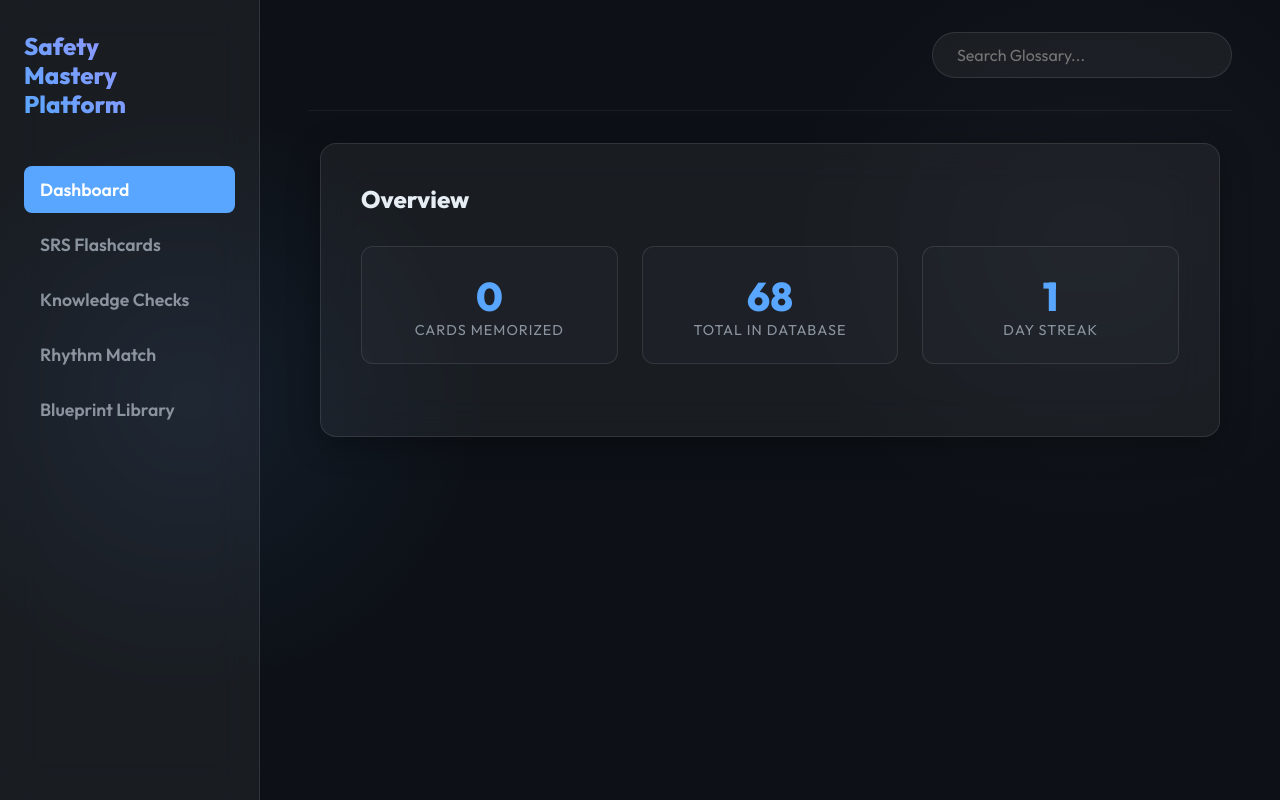
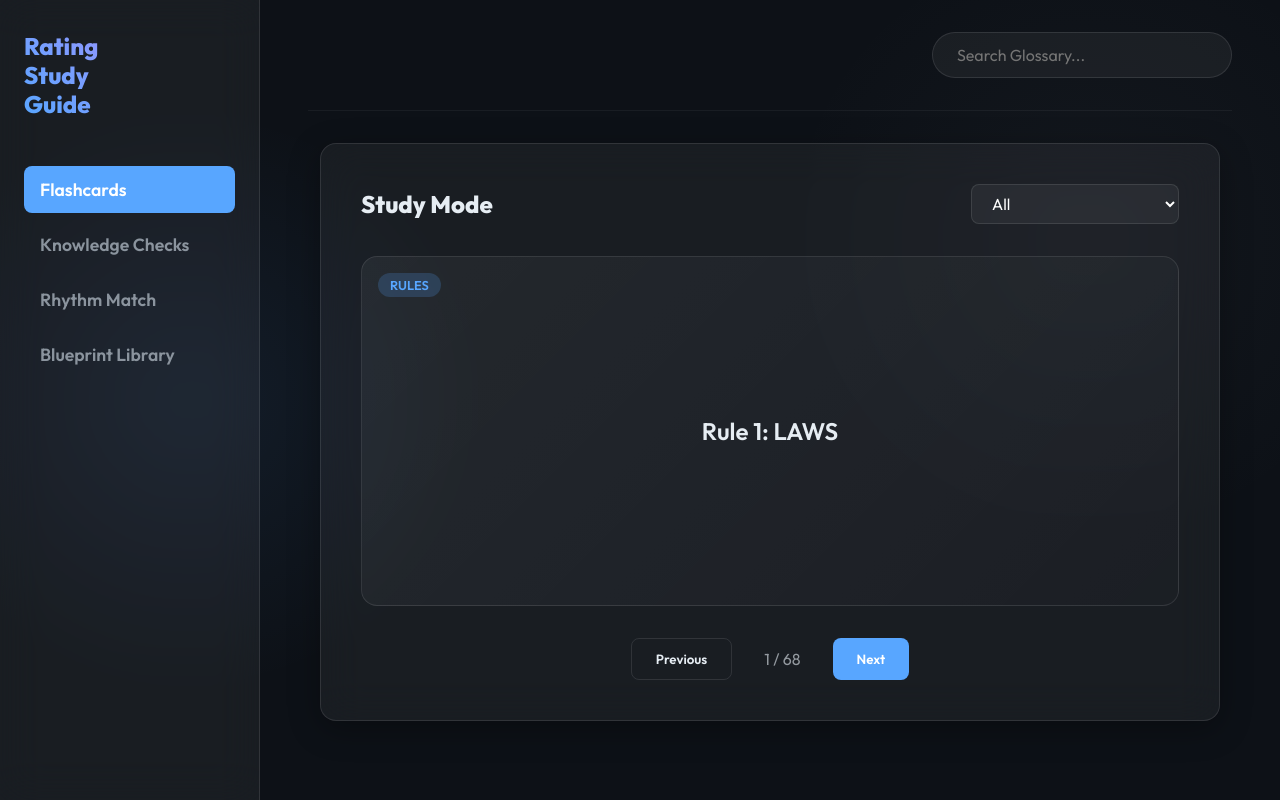
Before and after one commit to one9howard/Rating_Study_Material, a React (Vite) app: page / in a window 1280 px wide. Built offline with nearby package versions, Linux system fonts and the light colour scheme.

Commit message:
refactor: simplify flashcards to prev/next, remove dashboard, fix search routing, rebrand to Rating Study Guide

```diff
--- a/src/App.jsx
+++ b/src/App.jsx
@@ -1,26 +1,27 @@
-import { useState, useEffect, useMemo } from 'react';
+import { useState, useMemo } from 'react';
 import './index.css';
 import db from './data/content.json';
 
-// Utility for SRS dates
-const getTomorrow = () => new Date(Date.now() + 86400000).toISOString();
-
 export default function App() {
-  const [tab, setTab] = useState('dashboard');
+  const [tab, setTab] = useState('flashcards');
   const [search, setSearch] = useState('');
 
   // Extract unique categories
   const categories = useMemo(() => ["All", ...new Set(db.flashcards.map(c => c.category))], []);
 
+  const handleNav = (targetTab) => {
+    setTab(targetTab);
+    setSearch('');
+  };
+
   return (
     <>
       <div className="sidebar">
-        <div className="logo">Safety<br/>Mastery<br/>Platform</div>
-        <button className={`nav-link ${tab==='dashboard'?'active':''}`} onClick={()=>setTab('dashboard')}>Dashboard</button>
-        <button className={`nav-link ${tab==='flashcards'?'active':''}`} onClick={()=>setTab('flashcards')}>SRS Flashcards</button>
-        <button className={`nav-link ${tab==='cloze'?'active':''}`} onClick={()=>setTab('cloze')}>Knowledge Checks</button>
-        <button className={`nav-link ${tab==='rhythm'?'active':''}`} onClick={()=>setTab('rhythm')}>Rhythm Match</button>
-        <button className={`nav-link ${tab==='diagrams'?'active':''}`} onClick={()=>setTab('diagrams')}>Blueprint Library</button>
+        <div className="logo">Rating<br/>Study<br/>Guide</div>
+        <button className={`nav-link ${tab==='flashcards'&&!search?'active':''}`} onClick={()=>handleNav('flashcards')}>Flashcards</button>
+        <button className={`nav-link ${tab==='cloze'&&!search?'active':''}`} onClick={()=>handleNav('cloze')}>Knowledge Checks</button>
+        <button className={`nav-link ${tab==='rhythm'&&!search?'active':''}`} onClick={()=>handleNav('rhythm')}>Rhythm Match</button>
+        <button className={`nav-link ${tab==='diagrams'&&!search?'active':''}`} onClick={()=>handleNav('diagrams')}>Blueprint Library</button>
       </div>
 
       <div className="main-content">
@@ -39,7 +40,6 @@ export default function App() {
             <Glossary search={search} />
           ) : (
             <>
-              {tab === 'dashboard' && <Dashboard />}
               {tab === 'flashcards' && <FlashcardsView categories={categories} />}
               {tab === 'cloze' && <ClozeView />}
               {tab === 'rhythm' && <RhythmGame />}
@@ -74,64 +74,29 @@ function Glossary({ search }) {
   );
 }
 
-function Dashboard() {
-  const [stats, setStats] = useState({ cardsLearned: 0, streak: 1 });
-  useEffect(() => {
-    const srs = JSON.parse(localStorage.getItem('srs_data') || '{}');
-    setStats({ cardsLearned: Object.keys(srs).length, streak: 1 });
-  }, []);
-
-  return (
-    <div>
-      <h2 style={{marginBottom: '2rem'}}>Overview</h2>
-      <div className="stat-grid">
-        <div className="stat-card">
-          <div className="stat-value">{stats.cardsLearned}</div>
-          <div className="stat-label">Cards Memorized</div>
-        </div>
-        <div className="stat-card">
-          <div className="stat-value">{db.flashcards.length}</div>
-          <div className="stat-label">Total In Database</div>
-        </div>
-        <div className="stat-card">
-          <div className="stat-value">{stats.streak}</div>
-          <div className="stat-label">Day Streak</div>
-        </div>
-      </div>
-    </div>
-  );
-}
-
 function FlashcardsView({ categories }) {
   const [cat, setCat] = useState('All');
   const [idx, setIdx] = useState(0);
   const [flipped, setFlipped] = useState(false);
-  const [srsHistory, setSrsHistory] = useState(() => JSON.parse(localStorage.getItem('srs_data') || '{}'));
 
-  // Logic to only show cards that are due or in the selected category
   const activeCards = useMemo(() => {
-    let pool = cat === 'All' ? db.flashcards : db.flashcards.filter(c => c.category === cat);
-    // Sort so cards NOT in srsHistory come first, followed by due cards
-    return pool.sort((a,b) => {
-      let dA = srsHistory[a.id] ? new Date(srsHistory[a.id]).getTime() : 0;
-      let dB = srsHistory[b.id] ? new Date(srsHistory[b.id]).getTime() : 0;
-      return dA - dB;
-    });
-  }, [cat, srsHistory]);
+    return cat === 'All' ? db.flashcards : db.flashcards.filter(c => c.category === cat);
+  }, [cat]);
 
   const current = activeCards[idx];
 
-  const handleSRS = (quality) => {
-    const newHistory = { ...srsHistory };
-    if (quality === 'hard') newHistory[current.id] = new Date().toISOString(); // review immediately
-    if (quality === 'good') newHistory[current.id] = getTomorrow();
-    if (quality === 'easy') newHistory[current.id] = new Date(Date.now() + 86400000*3).toISOString(); // 3 days
+  const nextCard = () => {
+    setFlipped(false);
+    setTimeout(() => {
+      setIdx((prev) => (prev + 1) % activeCards.length);
+    }, 150);
+  };
 
-    setSrsHistory(newHistory);
-    localStorage.setItem('srs_data', JSON.stringify(newHistory));
-
+  const prevCard = () => {
     setFlipped(false);
-    setTimeout(() => setIdx((prev) => (prev + 1) % activeCards.length), 200);
+    setTimeout(() => {
+      setIdx((prev) => (prev === 0 ? activeCards.length - 1 : prev - 1));
+    }, 150);
   };
 
   if(!current) return <div>No cards available in this deck.</div>;
@@ -139,7 +104,7 @@ function FlashcardsView({ categories }) {
   return (
     <div>
       <div className="deck-controls">
-        <h2 style={{margin: 0}}>SRS Study Mode</h2>
+        <h2 style={{margin: 0}}>Study Mode</h2>
         <select className="select-clean" value={cat} onChange={e => {setCat(e.target.value); setIdx(0); setFlipped(false);}}>
           {categories.map(c => <option key={c} value={c}>{c}</option>)}
         </select>
@@ -158,13 +123,11 @@ function FlashcardsView({ categories }) {
         </div>
       </div>
 
-      {flipped && (
-        <div className="srs-controls">
-          <button className="btn-control btn-danger" onClick={(e) => {e.stopPropagation(); handleSRS('hard');}}>Hard (Again)</button>
-          <button className="btn-control btn-warning" onClick={(e) => {e.stopPropagation(); handleSRS('good');}}>Good (1d)</button>
-          <button className="btn-control btn-success" onClick={(e) => {e.stopPropagation(); handleSRS('easy');}}>Easy (3d)</button>
-        </div>
-      )}
+      <div className="srs-controls">
+        <button className="btn-control" onClick={(e) => {e.stopPropagation(); prevCard();}}>Previous</button>
+        <span style={{ alignSelf: 'center', opacity: 0.6, padding: '0 1rem' }}>{idx + 1} / {activeCards.length}</span>
+        <button className="btn-control btn-primary" onClick={(e) => {e.stopPropagation(); nextCard();}}>Next</button>
+      </div>
     </div>
   );
 }
```
